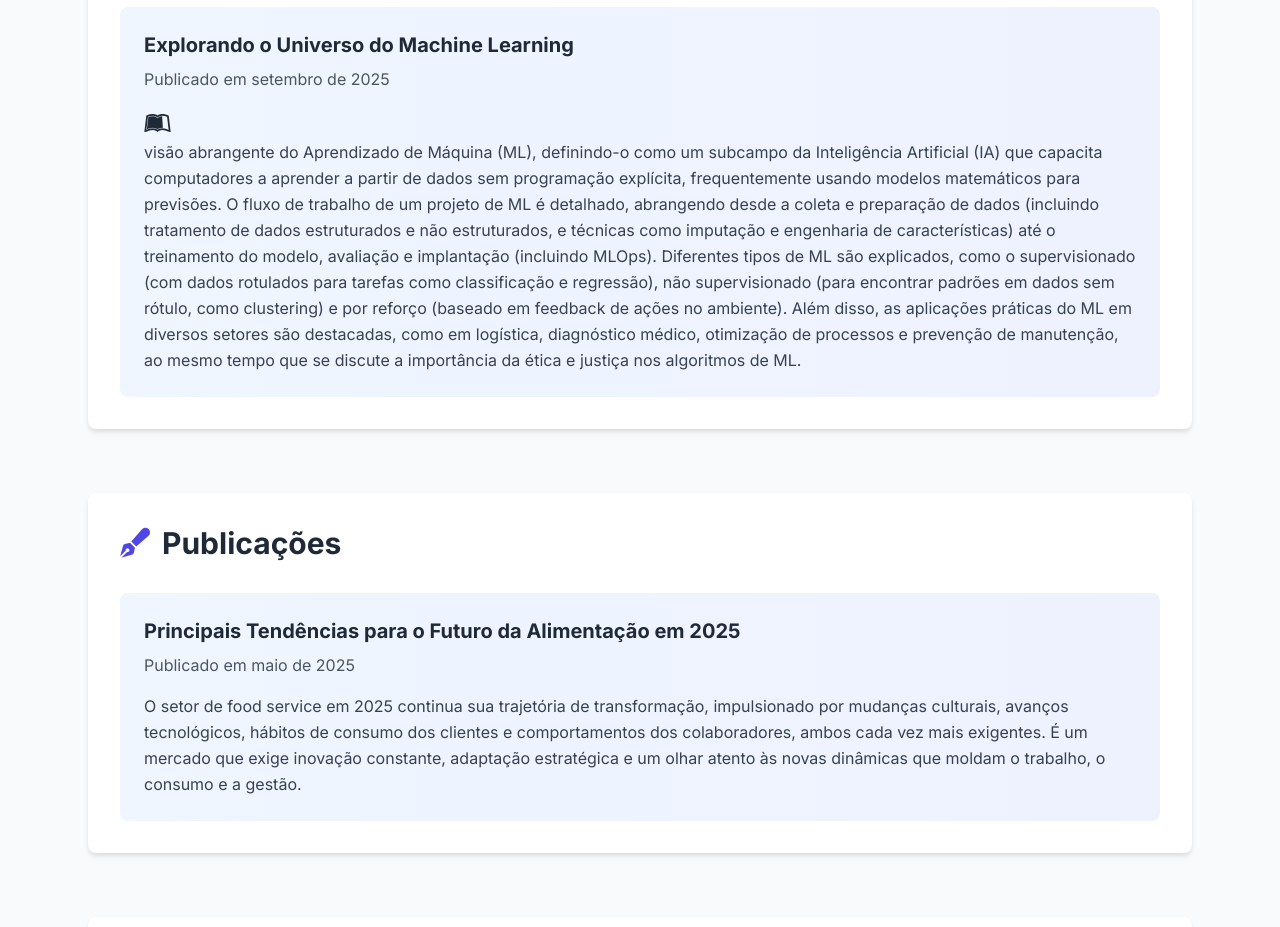
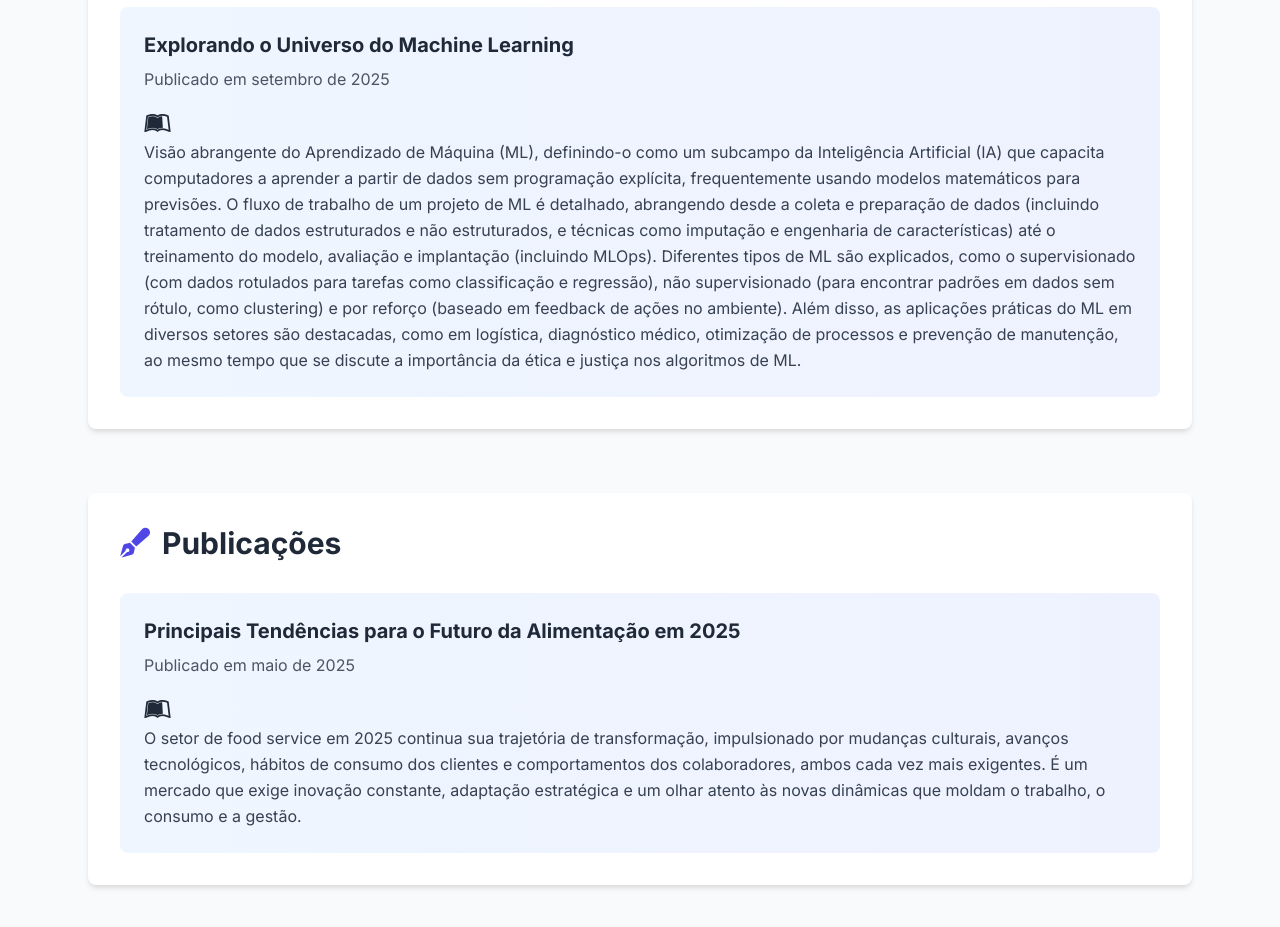
Before and after one commit to alessander-dutra/portfolio, a plain HTML site: page index.html in a window 1280 px wide. Shown: the part 4120-5047 px from the top of the page. Drawn offline with nearby package versions, Linux system fonts and the light colour scheme.

Commit message:
Atualização dos links de publicações
Atualização dos links de publicações

```diff
--- a/index.html
+++ b/index.html
@@ -360,7 +360,7 @@
                     <h4 class="text-xl font-bold text-gray-800 dark:text-white mb-2">Explorando o Universo do Machine Learning</h4>
                     <p class="text-gray-600 dark:text-gray-400 mb-4">Publicado em setembro de 2025</p> <a href="https://notebooklm.google.com/notebook/afc377f1-2806-440f-9183-7a4a359badfc" aria-label="Ler publicação sobre Machine Learning" target="_blank" rel="noopener noreferrer" class="fab fa-leanpub text-2xl hover:text-blue-300"></a>
                     <p class="text-gray-700 dark:text-gray-300 leading-relaxed">
-                        visão abrangente do Aprendizado de Máquina (ML), definindo-o como um subcampo da Inteligência Artificial (IA) que capacita computadores a aprender a partir de dados sem programação explícita, frequentemente usando modelos matemáticos para previsões. O fluxo de trabalho de um projeto de ML é detalhado, abrangendo desde a coleta e preparação de dados (incluindo tratamento de dados estruturados e não estruturados, e técnicas como imputação e engenharia de características) até o treinamento do modelo, avaliação e implantação (incluindo MLOps). Diferentes tipos de ML são explicados, como o supervisionado (com dados rotulados para tarefas como classificação e regressão), não supervisionado (para encontrar padrões em dados sem rótulo, como clustering) e por reforço (baseado em feedback de ações no ambiente). Além disso, as aplicações práticas do ML em diversos setores são destacadas, como em logística, diagnóstico médico, otimização de processos e prevenção de manutenção, ao mesmo tempo que se discute a importância da ética e justiça nos algoritmos de ML.
+                        Visão abrangente do Aprendizado de Máquina (ML), definindo-o como um subcampo da Inteligência Artificial (IA) que capacita computadores a aprender a partir de dados sem programação explícita, frequentemente usando modelos matemáticos para previsões. O fluxo de trabalho de um projeto de ML é detalhado, abrangendo desde a coleta e preparação de dados (incluindo tratamento de dados estruturados e não estruturados, e técnicas como imputação e engenharia de características) até o treinamento do modelo, avaliação e implantação (incluindo MLOps). Diferentes tipos de ML são explicados, como o supervisionado (com dados rotulados para tarefas como classificação e regressão), não supervisionado (para encontrar padrões em dados sem rótulo, como clustering) e por reforço (baseado em feedback de ações no ambiente). Além disso, as aplicações práticas do ML em diversos setores são destacadas, como em logística, diagnóstico médico, otimização de processos e prevenção de manutenção, ao mesmo tempo que se discute a importância da ética e justiça nos algoritmos de ML.
                     </p>
                 </div>
             </div>
@@ -375,7 +375,7 @@
                 </h3>
                 <div class="p-6 bg-gradient-to-r from-blue-50 to-indigo-50 dark:from-blue-900/50 dark:to-indigo-900/50 rounded-lg">
                     <h4 class="text-xl font-bold text-gray-800 dark:text-white mb-2">Principais Tendências para o Futuro da Alimentação em 2025</h4>
-                    <p class="text-gray-600 dark:text-gray-400 mb-4">Publicado em maio de 2025</p>
+                    <p class="text-gray-600 dark:text-gray-400 mb-4">Publicado em maio de 2025</p><a href="https://gebwwjsr.manus.space" aria-label="Ler publicação sobre Machine Learning" target="_blank" rel="noopener noreferrer" class="fab fa-leanpub text-2xl hover:text-blue-300"></a>
                     <p class="text-gray-700 dark:text-gray-300 leading-relaxed">
                         O setor de food service em 2025 continua sua trajetória de transformação, impulsionado por mudanças culturais, avanços tecnológicos, hábitos de consumo dos clientes e comportamentos dos colaboradores, ambos cada vez mais exigentes. É um mercado que exige inovação constante, adaptação estratégica e um olhar atento às novas dinâmicas que moldam o trabalho, o consumo e a gestão.
                     </p>
```
